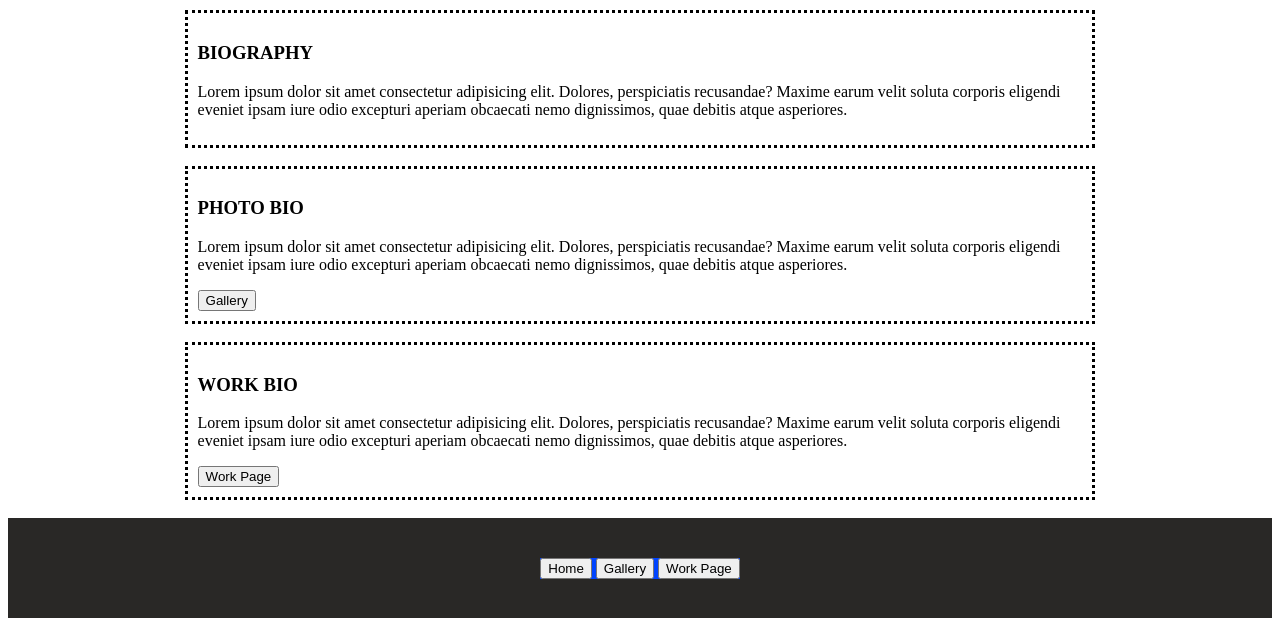
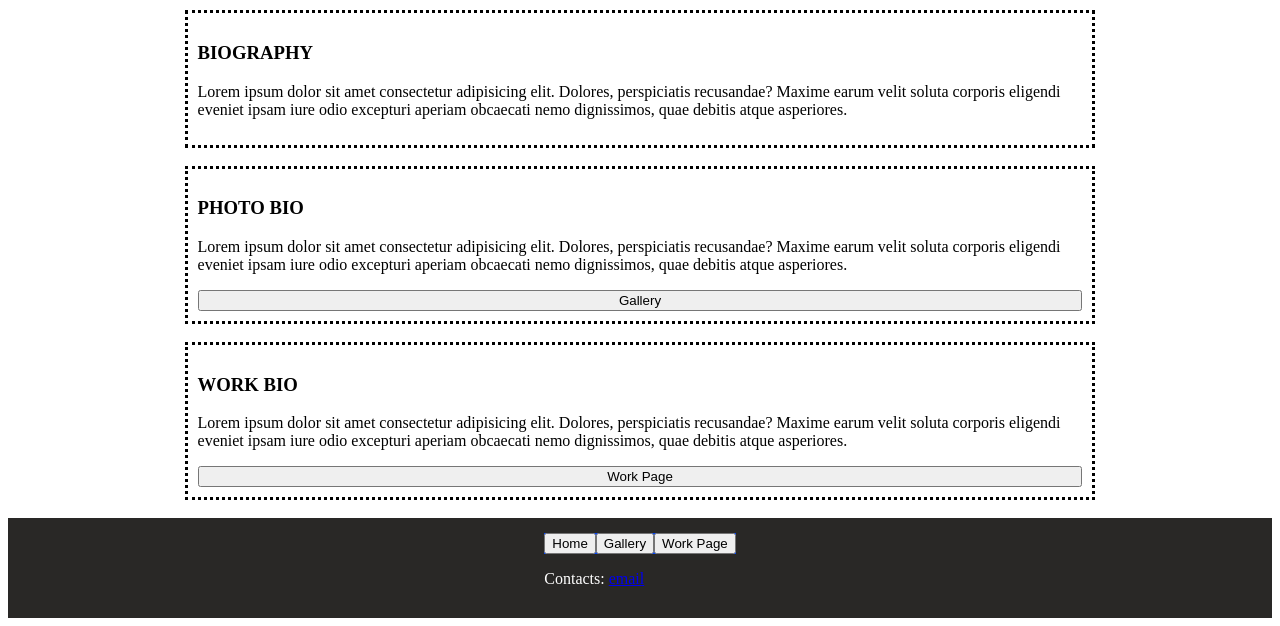
Before and after one commit to MaudielR/PersonalBio, a website: page index.html in a window 1280 px wide. Shown: the part 332-958 px from the top of the page. Drawn offline with Linux system fonts and the light colour scheme.

Commit message:
skeleton complete
This will be the skeleton HTML and CSS for my home page

```diff
--- a/index.html
+++ b/index.html
@@ -78,14 +78,14 @@
       <!--Footer holds links to the connected pages and contact information-->
     <footer>
       <!-- first rown contains links to home, gallery and workpage-->
+      <div>
         <div id ="footerLink">
           <button  hreff="sdfs">Home</button>
           <button  hreff="sdff">Gallery</button>
           <button  hreff="sdff">Work Page</button>
         </div>
       <!-- second row will contain contact information -->
-      <div>
-        <a></a>
+      <p id="contactInfo">Contacts: <a href="emaillink"> email </a></p>
      </div>
     </footer>
     </div>
--- a/personalBio.css
+++ b/personalBio.css
@@ -13,6 +13,8 @@
   width: 100%;
   height: 70px;
   background-color: blue;
+  /*display: auto;*/
+  /*overflow: hidden;*/
 }
 
 /*design for the page links HOME, GALLERY, WORKPAGE*/
@@ -62,11 +64,17 @@
   width: 70%;
   padding: 10px;
 }
+#photoBioLink {
+  width: 100%;
+}
 #workBio {
   margin: auto;
   border-style: dotted;
   width: 70%;
   padding: 10px;
+}
+#workBioLink {
+  width: 100%;
 }
 /**/
 footer {
@@ -75,7 +83,6 @@
   height: 100px;
   background-color: rgb(41, 40, 38);
   position: absolute;
-
   bottom: 0;
   display: flex;
   align-items: center;
@@ -84,4 +91,10 @@
 
 #footerLink {
   background-color: rgb(0, 68, 255);
+  display: flex;
+  align-items: center;
+  justify-content: center;
 }
+#contactInfo {
+  color: white;
+}
```
Lines whose indentation alone changed are shown as unchanged.
